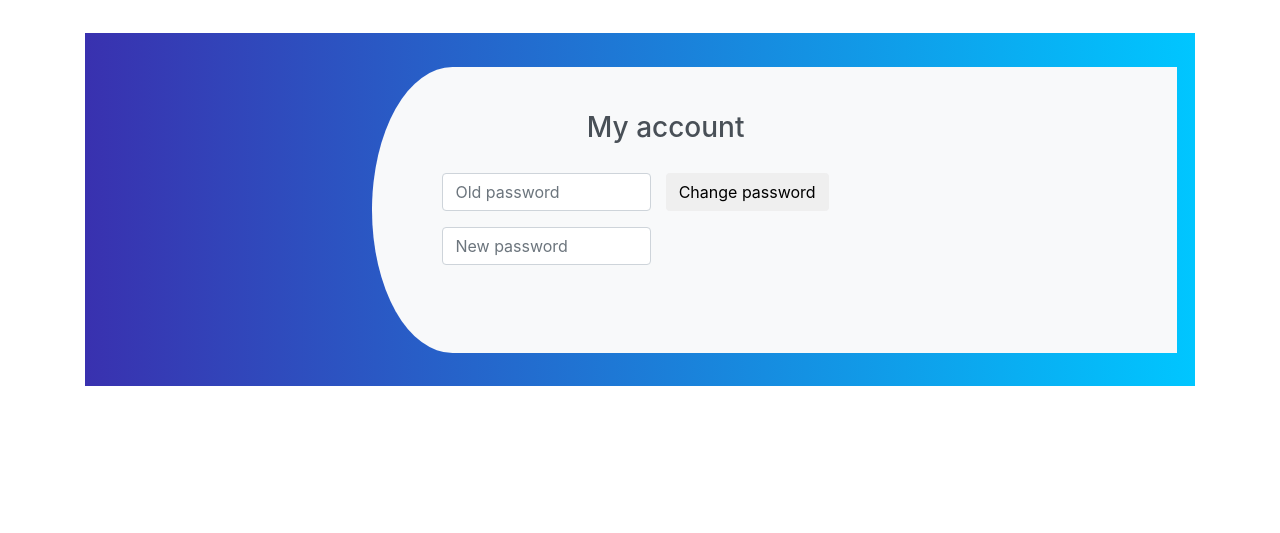
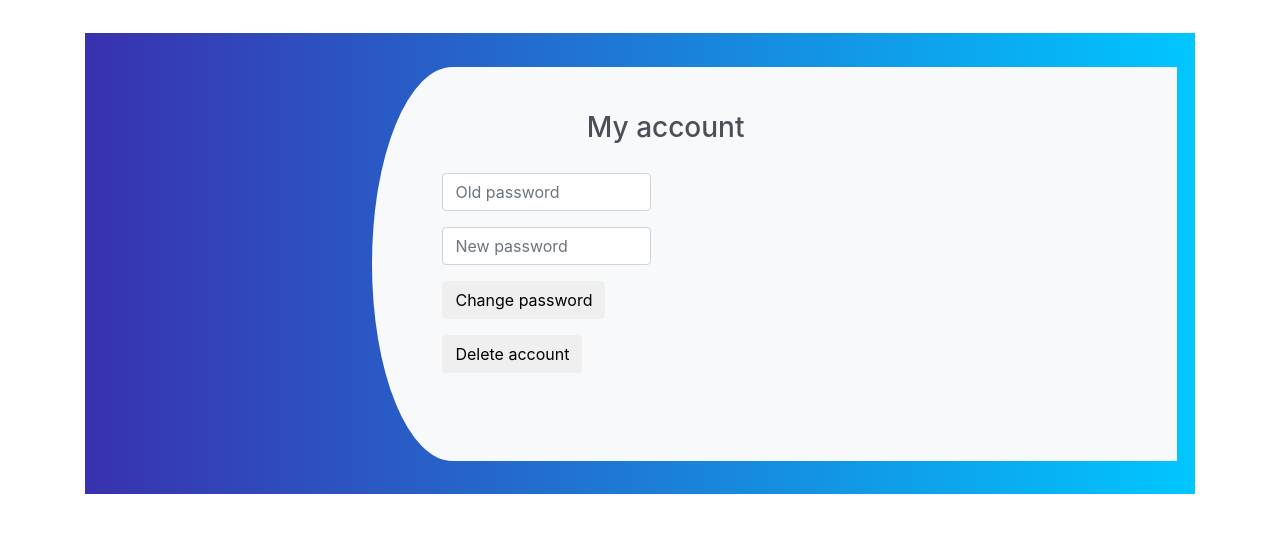
Before and after one commit to DaanSchueler/project, a Flask app: page /account in a window 1280 px wide. Shown: the part 56-589 px from the top of the page. Run offline with Flask 2, Linux system fonts and the light colour scheme; some libraries are stand-ins or nearby versions.

Commit message:
nieuwe feature: ...

```diff
--- a/templates/account.html
+++ b/templates/account.html
@@ -47,9 +47,12 @@
                                         <div class="form-group">
                                             <input class="form-control" name="password" placeholder="New password" type="password"/>
                                             </div>
-                                        </div>
-                                        <div class="form-group">
+                                            <div class="form-group">
                                             <button class="btn btn-default" type="submit">Change password</button>
+                                            </div>
+                                            <div class="form-group">
+                                            <button class="btn btn-default" type="submit">Delete account</button>
+                                            </div>
                                         </div>
                                     </div>
                                 </div>
```
